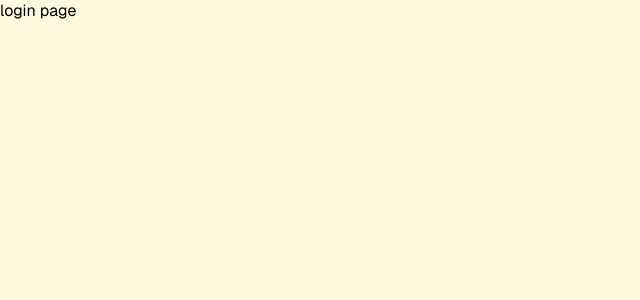
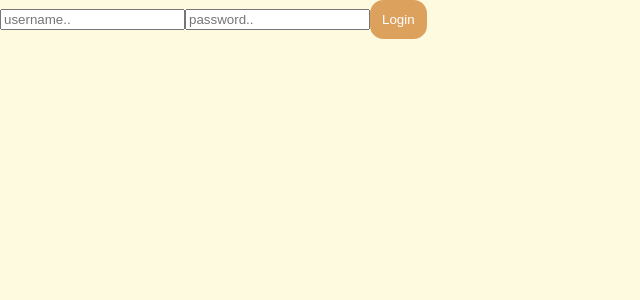
Before and after one commit to hamzahraihan/chat-frontend, a React (Vite) app: page / in a window 1280 px wide. Shown: the top 300 px of the page, without its empty margins (0-640 px from the left). Built offline with nearby package versions, Linux system fonts and the light colour scheme.

Commit message:
feat: implement login form with authentication context integration

```diff
--- a/src/app/auth/Login.tsx
+++ b/src/app/auth/Login.tsx
@@ -1,3 +1,23 @@
+import { useAuthContext } from "../../hooks/useAuthContext";
+
 export default function LoginPage() {
-  return <div>login page</div>;
+  const { handleLogin, setPassword, setUsername, password, username } =
+    useAuthContext();
+  return (
+    <div>
+      <input
+        type="text"
+        value={username}
+        onChange={(e) => setUsername(e.target.value)}
+        placeholder="username.."
+      />
+      <input
+        type="password"
+        value={password}
+        onChange={(e) => setPassword(e.target.value)}
+        placeholder="password.."
+      />
+      <button onClick={handleLogin}>Login</button>
+    </div>
+  );
 }
```
